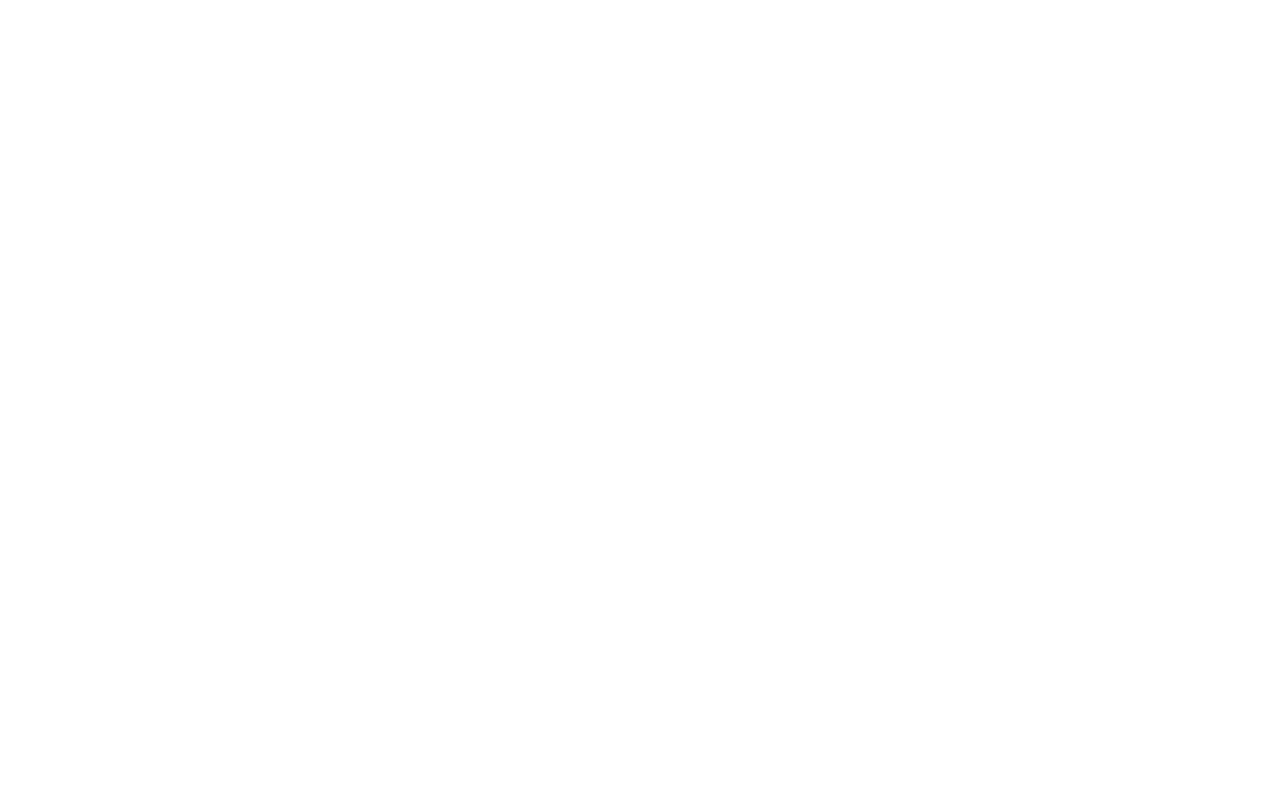
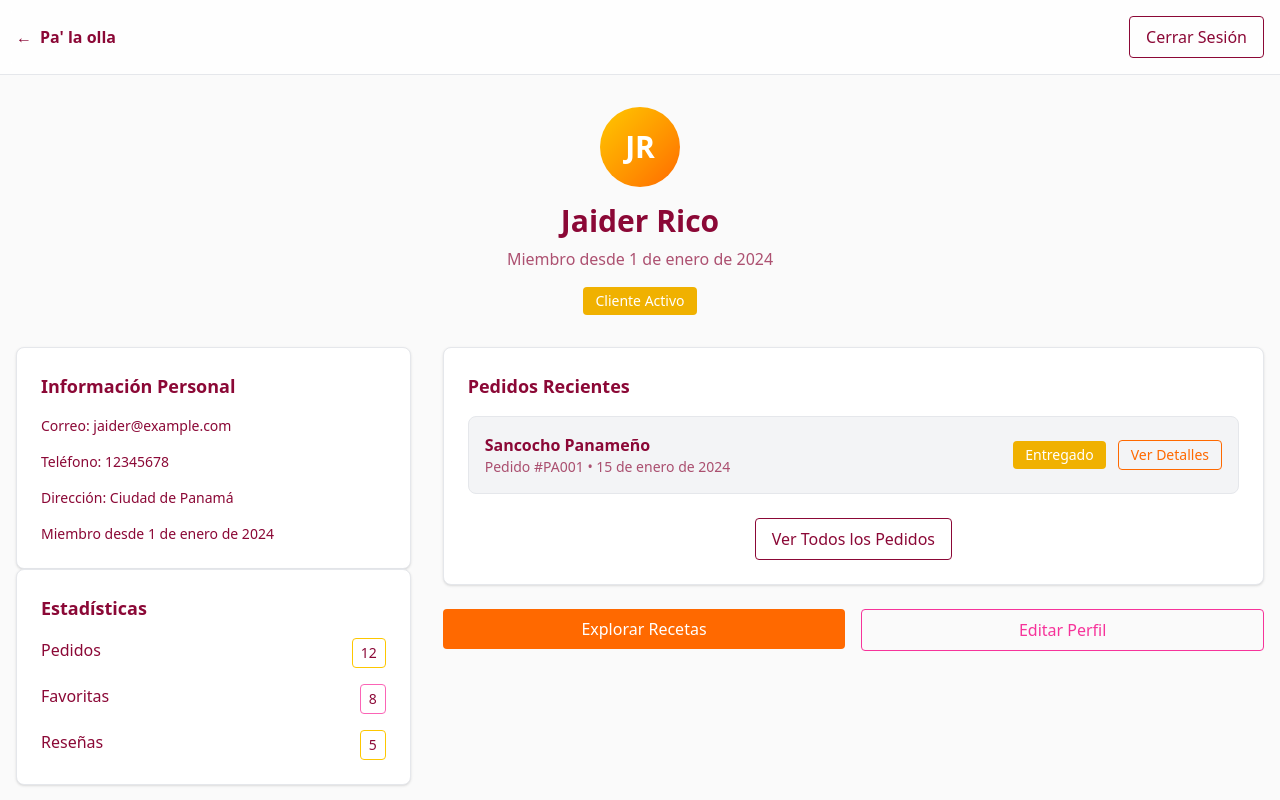
Before and after one commit to 44devCarlos/Pa-la-Olla, a React (Vite) app in the folder web/: page /Perfil in a window 1280 px wide. Before the commit this address had no page. Shown: the top 800 px of the page. Built offline with nearby package versions, Linux system fonts and the light colour scheme.

Commit message:
Pantalla Perfil (toy viendo como funciona algo)

```diff
--- a/web/src/App.jsx
+++ b/web/src/App.jsx
@@ -2,6 +2,7 @@
 import Home from "./pages/Home";
 import Header from "./components/Header";
 import Footer from "./components/Footer";
+import Perfil from "./pages/Perfil";
 
 function App() {
 	return (
@@ -9,6 +10,7 @@
 			<Header />
 			<Routes>
 				<Route path="/" element={<Home />} />
+				<Route path="/Perfil" element={<Perfil />} />
 			</Routes>
 			<Footer />
 		</BrowserRouter>
--- /dev/null
+++ b/web/src/pages/Perfil.jsx
@@ -0,0 +1,113 @@
+import { Link } from "react-router-dom";
+
+const Perfil = () => {
+  return (
+    <div className="min-h-screen bg-neutral-50 text-rose-900">
+      {/* Encabezado */}
+      <header className="sticky top-0 bg-white/80 backdrop-blur border-b border-gray-200 z-50">
+        <div className="max-w-7xl mx-auto px-4 py-4 flex justify-between items-center">
+          <Link to="/" className="flex items-center gap-2 font-bold hover:opacity-80">
+            ←
+            <span>Pa' la olla</span>
+          </Link>
+          <button className="border border-rose-900 px-4 py-2 rounded hover:bg-rose-900 hover:text-white">
+            Cerrar Sesión
+          </button>
+        </div>
+      </header>
+
+      {/* Perfil principal */}
+      <section className="max-w-7xl mx-auto px-4 py-8 text-center">
+        <div className="w-20 h-20 bg-gradient-to-br from-yellow-400 to-orange-500 rounded-full flex items-center justify-center mx-auto mb-4 text-white text-3xl font-bold">
+          JR
+        </div>
+        <h1 className="text-3xl font-bold mb-2">Jaider Rico</h1>
+        <p className="text-rose-900/70 mb-4">Miembro desde 1 de enero de 2024</p>
+        <span className="inline-block bg-yellow-500 text-white px-3 py-1 rounded text-sm">
+          Cliente Activo
+        </span>
+      </section>
+
+      {/* Contenido */}
+      <section className="max-w-7xl mx-auto px-4 grid lg:grid-cols-3 gap-8">
+        {/* Columna izquierda */}
+        <div>
+          {/* Información personal */}
+          <div className="bg-white border border-gray-200 rounded-lg p-6 shadow space-y-4">
+            <h2 className="text-lg font-semibold">Información Personal</h2>
+            <p className="text-sm">Correo: jaider@example.com</p>
+            <p className="text-sm">Teléfono: 12345678</p>
+            <p className="text-sm">Dirección: Ciudad de Panamá</p>
+            <p className="text-sm">Miembro desde 1 de enero de 2024</p>
+          </div>
+
+          {/* Estadísticas */}
+          <div className="bg-white border border-gray-200 rounded-lg p-6 shadow space-y-4">
+            <h2 className="text-lg font-semibold">Estadísticas</h2>
+            <div className="flex justify-between">
+              <span>Pedidos</span>
+              <span className="border border-yellow-400 px-2 py-1 rounded text-sm">12</span>
+            </div>
+            <div className="flex justify-between">
+              <span>Favoritas</span>
+              <span className="border border-pink-400 px-2 py-1 rounded text-sm">8</span>
+            </div>
+            <div className="flex justify-between">
+              <span>Reseñas</span>
+              <span className="border border-yellow-400 px-2 py-1 rounded text-sm">5</span>
+            </div>
+          </div>
+        </div>
+
+        {/* Columna derecha */}
+        <div className="lg:col-span-2 space-y-6">
+          {/* Pedidos recientes */}
+          <div className="bg-white border border-gray-200 rounded-lg p-6 shadow space-y-4">
+            <h2 className="text-lg font-semibold mb-4">Pedidos Recientes</h2>
+            <div className="space-y-4">
+              <div className="flex justify-between items-center p-4 bg-gray-100 border border-gray-200 rounded-lg">
+                <div>
+                  <h4 className="font-semibold">Sancocho Panameño</h4>
+                  <p className="text-sm text-rose-900/70">Pedido #PA001 • 15 de enero de 2024</p>
+                </div>
+                <div className="flex gap-3 items-center">
+                  <span className="bg-yellow-500 text-white px-3 py-1 rounded text-sm">Entregado</span>
+                  <button className="border border-orange-500 text-orange-500 px-3 py-1 rounded text-sm hover:bg-orange-500 hover:text-white">
+                    Ver Detalles
+                  </button>
+                </div>
+              </div>
+              {/* Puedes duplicar este bloque para más pedidos */}
+            </div>
+            <div className="text-center mt-6">
+              <button className="border border-rose-900 text-rose-900 px-4 py-2 rounded hover:bg-rose-900 hover:text-white">
+                Ver Todos los Pedidos
+              </button>
+            </div>
+          </div>
+
+          {/* Botones de acción */}
+          <div className="grid md:grid-cols-2 gap-4">
+            <Link to="/">
+              <button className="w-full bg-orange-500 text-white px-4 py-2 rounded hover:bg-rose-900">
+                Explorar Recetas
+              </button>
+            </Link>
+            <button className="w-full border border-pink-500 text-pink-500 px-4 py-2 rounded hover:bg-pink-500 hover:text-white">
+              Editar Perfil
+            </button>
+          </div>
+        </div>
+      </section>
+
+      {/* Footer */}
+      <footer className="bg-rose-900 text-white py-8 mt-16 text-center">
+        <h3 className="text-xl font-bold mb-2">Pa' la olla</h3>
+        <p className="text-white/80">No lo pienses, no batalles... directo pa la olla sin detalles</p>
+        <p className="text-white/60 mt-4">&copy; 2024 Pa' la olla. Todos los derechos reservados.</p>
+      </footer>
+    </div>
+  );
+};
+
+export default Perfil;
```
